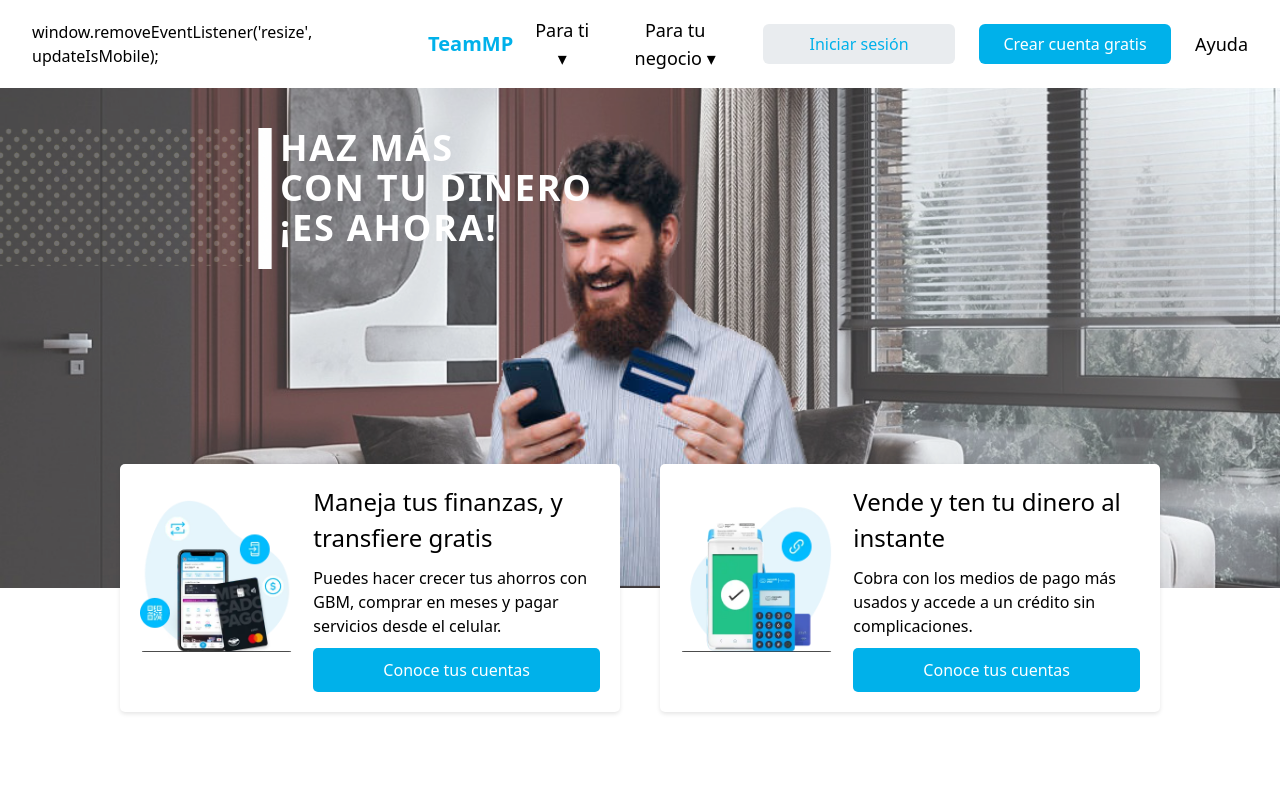
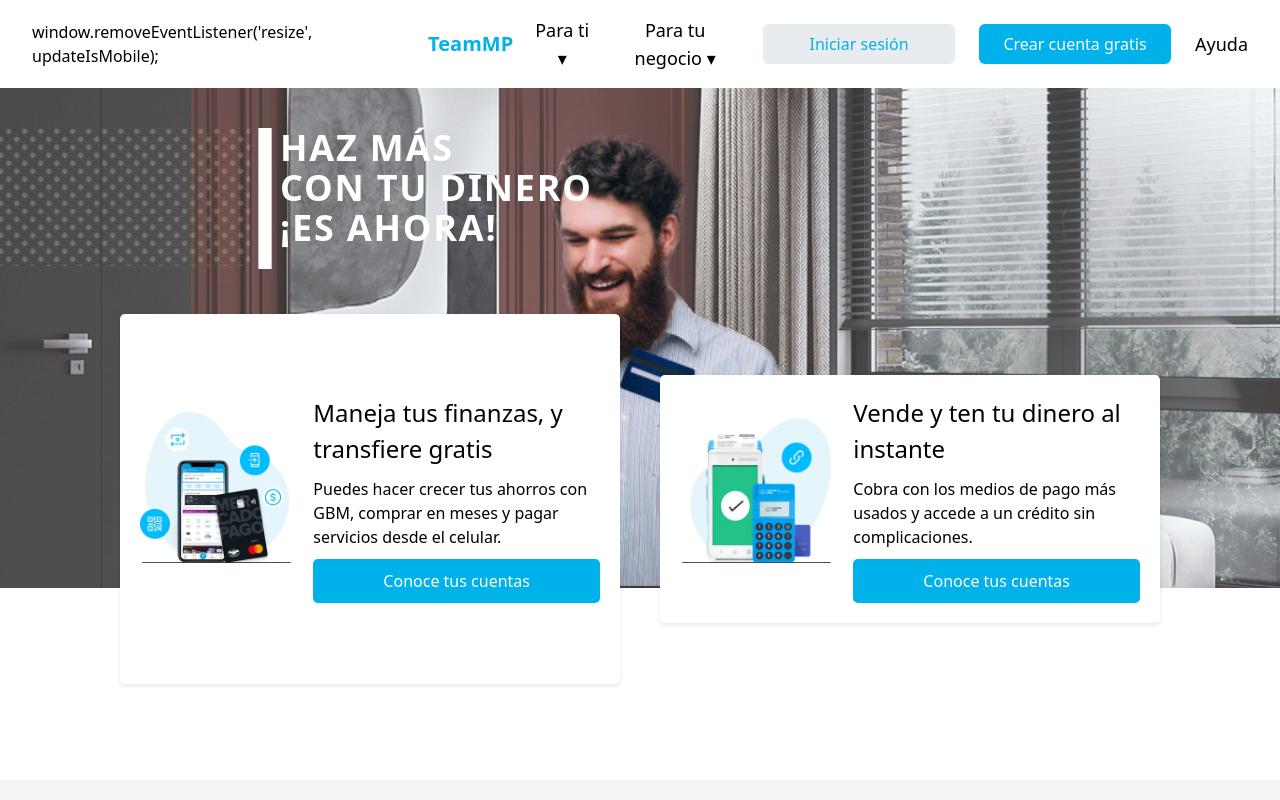
Before and after one commit to illiCristian/NestJs-Backend-Wallet, a Next.js app in the folder client/: page / in a window 1280 px wide. Shown: the top 800 px of the page. Built offline with nearby package versions, Linux system fonts and the light colour scheme.

Commit message:
working on success component

```diff
--- a/client/src/components/LandingPage/Banner/styles.css
+++ b/client/src/components/LandingPage/Banner/styles.css
@@ -16,7 +16,7 @@
   box-shadow: 0px 2px 4px rgba(0, 0, 0, 0.1);
   border-radius: 5px;
   padding: 20px;
-  margin-top: -220px;
+  margin-top: -370px;
   z-index: 1;
 }
 .text-and-button {
```
